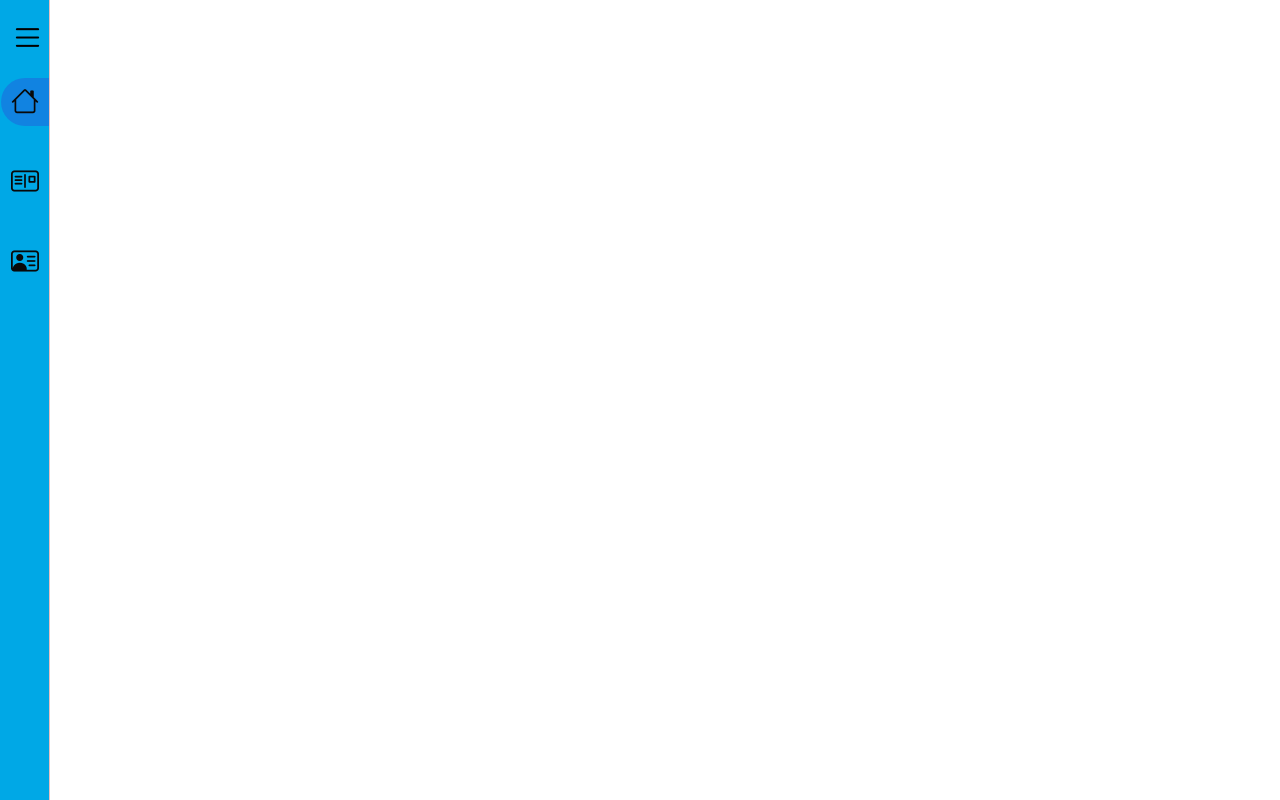
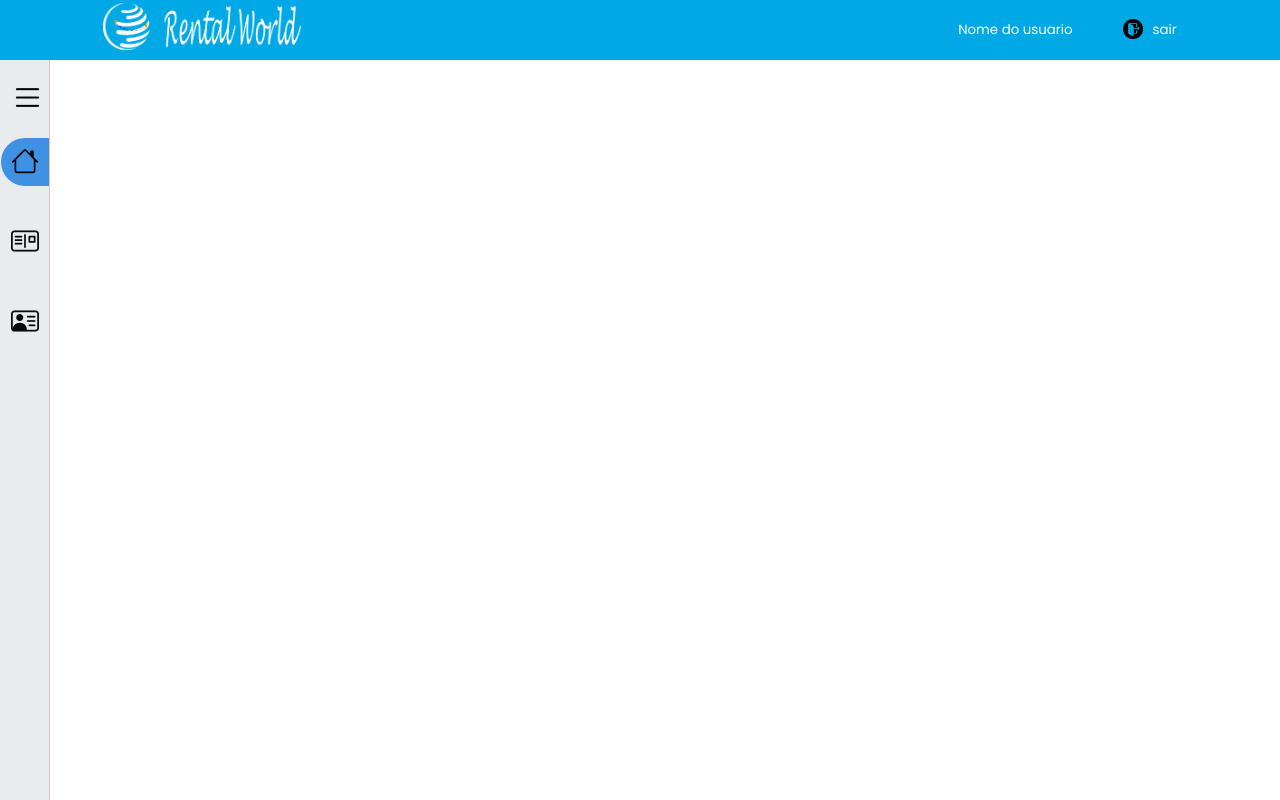
Before and after one commit to pgbmjc/Projeto, a PHP site: page /TESTE/menu_gestao_lateral.html in a window 1280 px wide. Run offline with PHP 8.4, Linux system fonts and the light colour scheme.

Commit message:
menu_novo

```diff
--- a/TESTE/menu_gestao_lateral.html
+++ b/TESTE/menu_gestao_lateral.html
@@ -9,6 +9,25 @@
 	</head>
 
 <doby>
+
+    <div class="sub_menu">
+        <div class="logo_menu_div">
+            <grafic>
+                <a href="portal_gestao.php"><img src="../img/logo5.png" class="logo_menu"></a>
+            </grafic>
+        </div>
+
+        <div class="portal_cliente_div">
+            <a href="portal_gestao.php">Nome do usuario</a>
+            <grafic>
+                <a href="../index.php"><img src="../img/sair.png" class="fig_login"></a>
+            </grafic>
+            <a href="../index.php">sair</a>
+        </div>
+    </div>
+
+
+
     <aside class="menu_aside">
 
         <div class="menu_btn">
@@ -59,12 +78,5 @@
      <script src="menu.js"></script>
 
 
-
-
-
-
-
-
-
 </body>
 </html>
--- a/TESTE/teste_menu.css
+++ b/TESTE/teste_menu.css
@@ -15,7 +15,7 @@
 
 .menu_aside{
     position: fixed;
-    top: 0;
+    top: 60px;
     left:0;
     display: flex;
     flex-direction: column;
@@ -24,7 +24,7 @@
     padding-top: 20px;
     padding-bottom: 20px;
     border-right: 1px solid rgb(232, 191, 191);
-    background-color: rgb(0, 168, 230);
+    background-color: rgb(233, 236, 239);
     overflow: hidden;
     transition: 0.5s;
 }
@@ -110,13 +110,66 @@
 
 .sub_menu_li{
     padding: 0;
-    width: 100px;
-    text-align: right;
-    height: 50px;
+    width: 100%;
+    text-align: left;
+    height: 48px;
     list-style-type:none;
-    margin-top: 5px;
+    margin-top: 1px;
+    margin-left:80px;
 }
 
 .sub_menu_ul.expandir1{
-    height: 230px;
+    height: 210px;
 }
+
+.sub_menu_li .menu_a{
+    font-size: 12px;
+}
+
+
+/* FIM DO MENU LATERAL */
+
+.sub_menu{
+    display: flex;
+    background-color:rgb(0, 168, 230);
+    width: 100%;
+    max-height: 200px;
+    padding: .2rem;
+
+}
+
+.logo_menu_div{
+    display: flex;
+    border: 0px solid rgb(255, 255, 255);
+    border-radius: 8px;
+    margin-left: 100px;
+}
+
+.logo_menu{
+    width: 200px;
+    margin:auto;
+}
+
+.portal_cliente_div{
+    display: flex;
+    border: 0px solid rgb(255, 255, 255);
+    border-radius: 8px;
+    margin:auto;
+    margin-right: 100px;
+}
+
+.portal_cliente_div a{
+    font-size: 10pt;
+    color: #FFF;
+    display: inline-block;
+    text-decoration: none;
+    transition: background .4s;
+    margin:auto;
+}
+
+.fig_login{
+    width: 20px;
+    margin-top: 5px;
+    margin-left: 50px;
+    margin-right: 10px;
+}
```
Also changed, not shown: md.md (+3 -41 lines), 1 other file.
